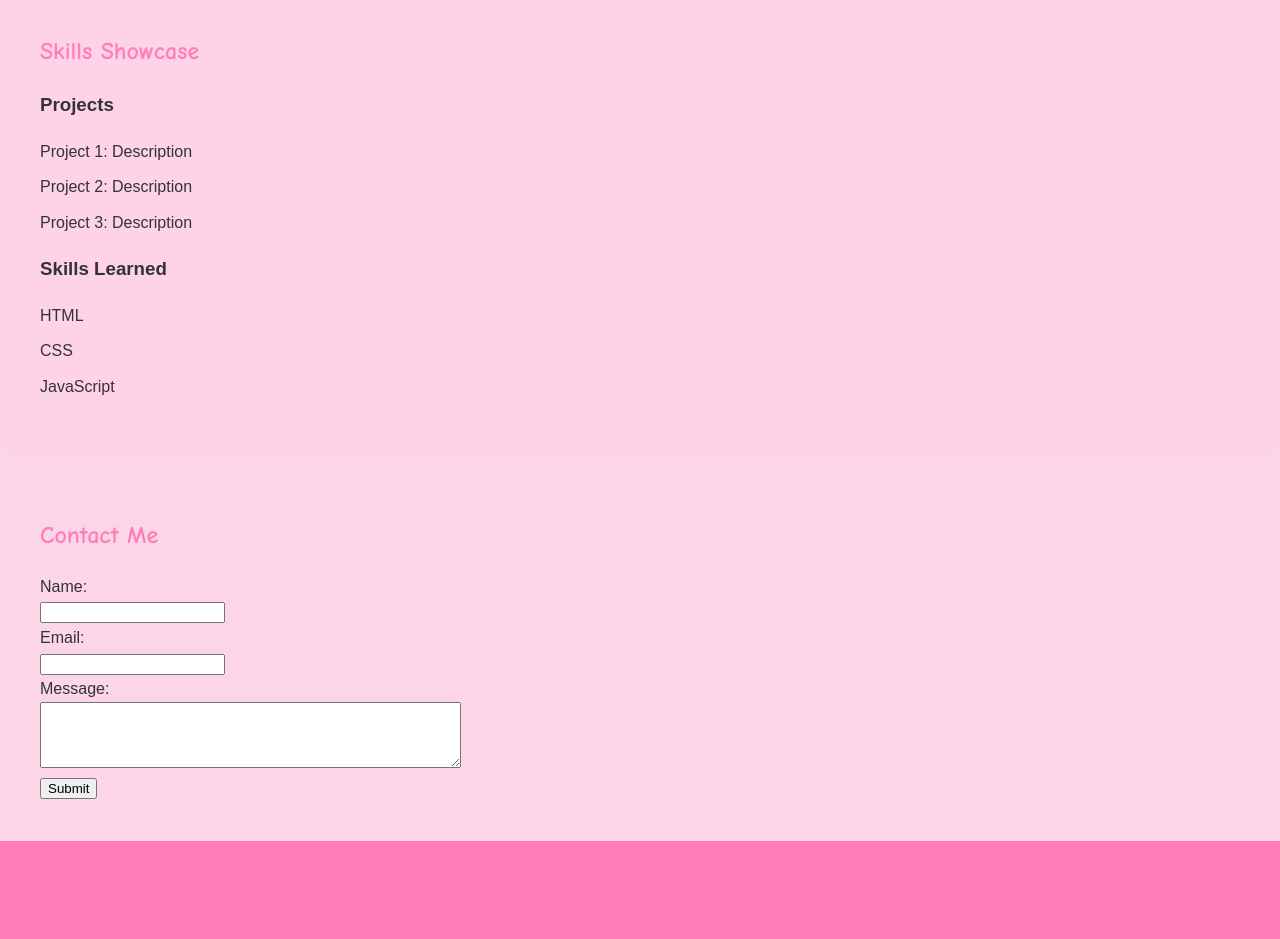
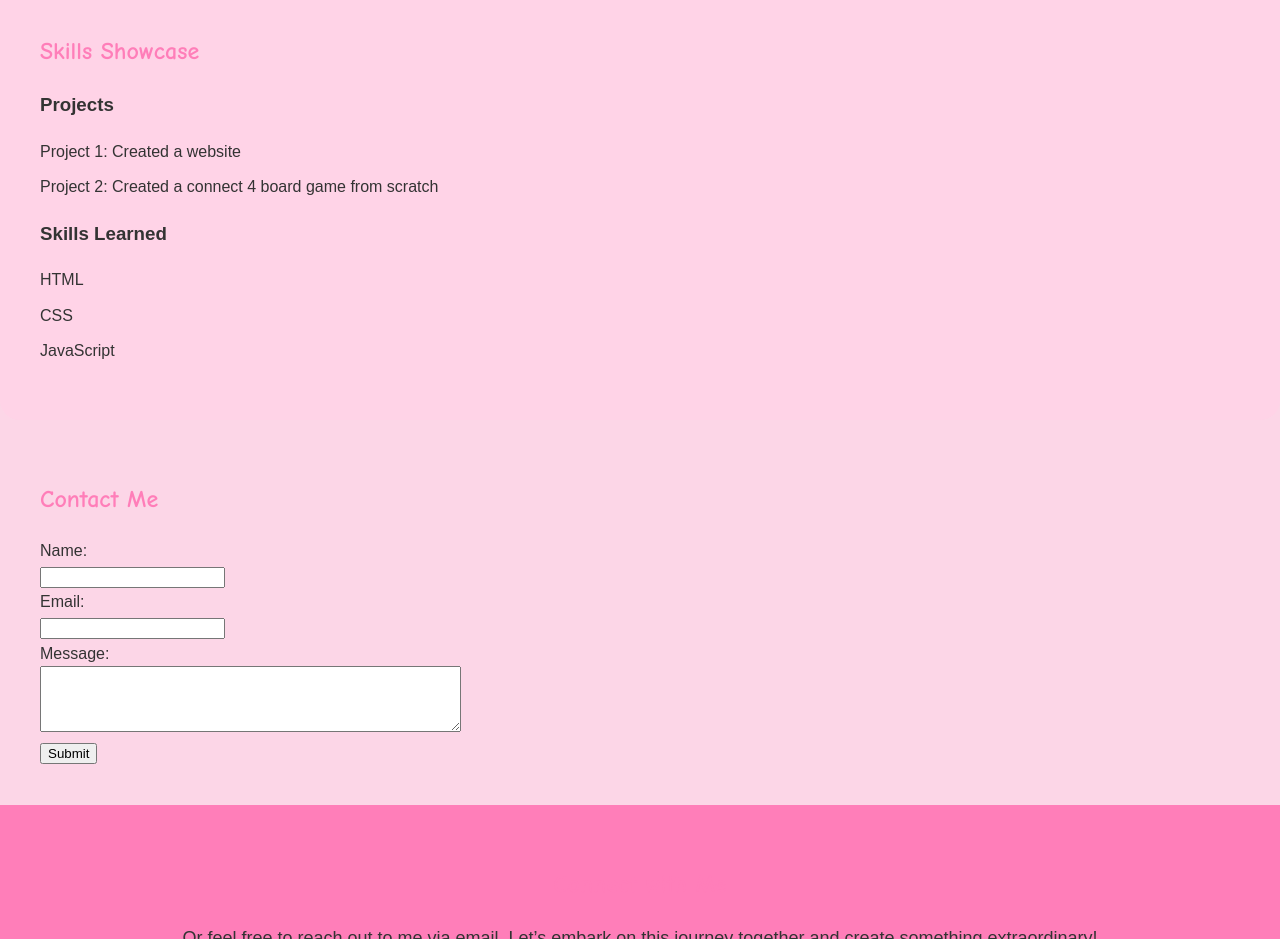
Before and after one commit to fiona-okeke/Fiona-Website, a plain HTML site: page index.html in a window 1280 px wide. Shown: the part 1160-2099 px from the top of the page. Drawn offline with Linux system fonts and the light colour scheme.

Commit message:
updated projects

```diff
--- a/index.html
+++ b/index.html
@@ -35,9 +35,9 @@
         <h2>Skills Showcase</h2>
         <h3>Projects</h3>
         <ul>
-            <li>Project 1: Description</li>
-            <li>Project 2: Description</li>
-            <li>Project 3: Description</li>
+            <li>Project 1: Created a website</li>
+            <li>Project 2: Created a connect 4 board game from scratch</li>
+
         </ul>
         <h3>Skills Learned</h3>
         <ul>
```
